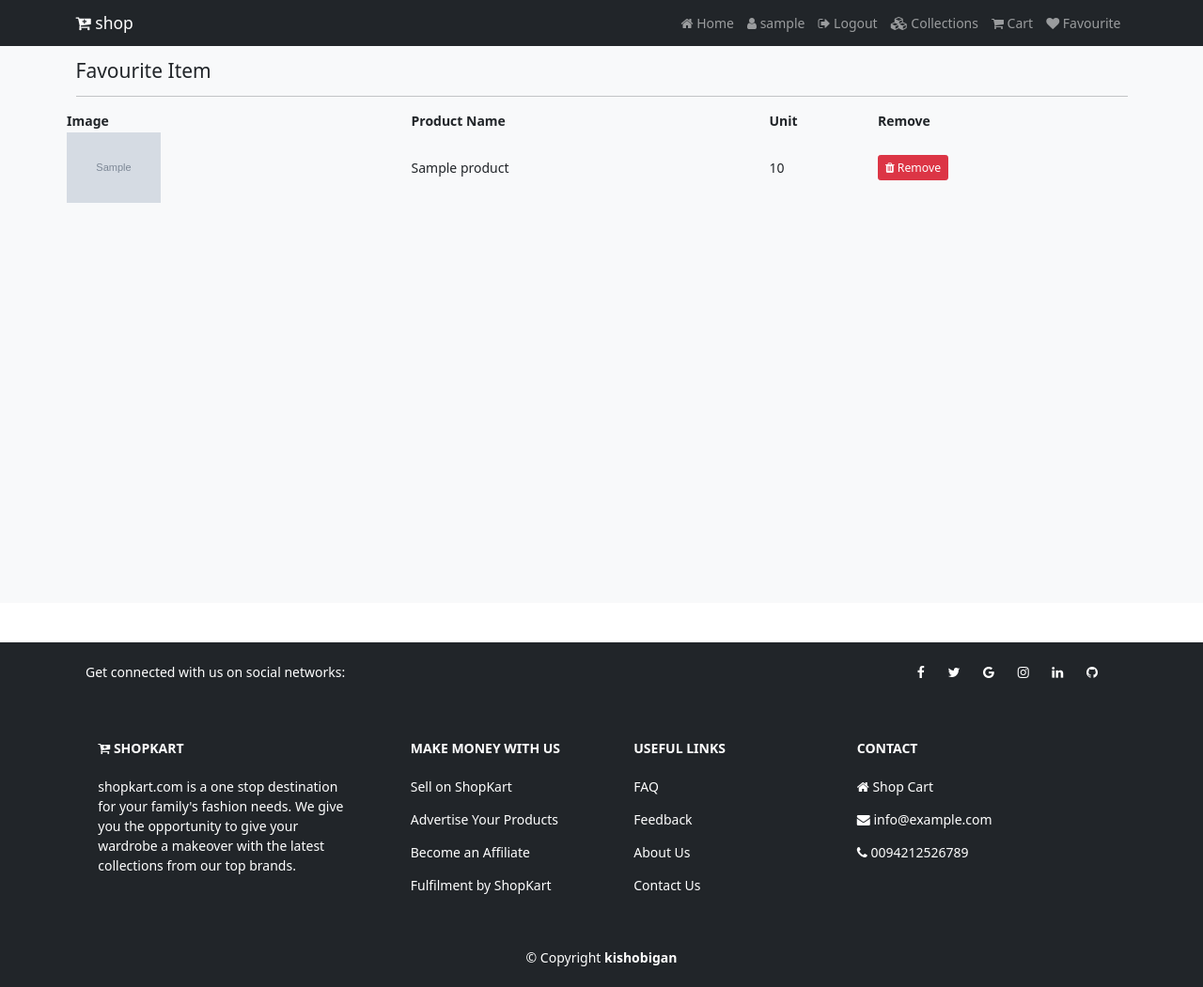
After one commit to kishobigan/e-commerce-django, a Django app: page /favviewpage in a window 1280 px wide. The commit adds this page. Shown: the whole page at 94% size. Run offline with Django 4.2, Linux system fonts and the light colour scheme; a user stored in the database is signed in; tables that the repository leaves empty hold one stand-in row (values such as "Sample post"); grey boxes marked "Sample" are stand-in pictures.

Commit message:
9-april-2023

```diff
--- a/onlineshop/settings.py
+++ b/onlineshop/settings.py
@@ -82,7 +82,7 @@ DATABASES = {
         'NAME': 'onlineshop',
         'HOST': 'localhost',
         'USER': 'root',
-        'PASSWORD': 'KISHObigan5176@',
+        'PASSWORD': 'Enter Your mySql password here',
         'PORT': '3306'
     }
 }
--- a/shop/models.py
+++ b/shop/models.py
@@ -43,3 +43,8 @@ class Cart(models.Model):
     @property
     def total_cost(self):
         return self.product_qty * self.product.original_price
+
+class Favourite(models.Model):
+    user = models.ForeignKey(User, on_delete=models.CASCADE)
+    product = models.ForeignKey(Product, on_delete=models.CASCADE)
+    created_at = models.DateTimeField(auto_now_add=True)
--- a/shop/templates/shop/INC/footer.html
+++ b/shop/templates/shop/INC/footer.html
@@ -41,15 +41,15 @@
 
           <div class="col-md-4 col-lg-3 col-xl-3 mx-auto mb-md-0 mb-4">
             <h6 class="text-uppercase fw-bold mb-4"> Contact</h6>
-            <p><i class="fa fa-home"></i> Tutor Joes</p>
+            <p><i class="fa fa-home"></i> Shop Cart</p>
             <p><i class="fa fa-envelope"></i> info@example.com</p>
-            <p><i class="fa fa-phone"></i> + 91 9043017689</p>
+            <p><i class="fa fa-phone"></i> 0094212526789</p>
           </div>
 
         </div>
       </div>
     </section>
     <div class="text-center p-4">
-      &copy;  2021 Copyright <a class="text-reset fw-bold" href="https://tutorjoes.in/"> tutorjoes.in</a>
+      &copy;   Copyright <a class="text-reset fw-bold" href="https://tutorjoes.in/"> kishobigan</a>
     </div>
   </footer>
--- a/shop/templates/shop/INC/navbar.html
+++ b/shop/templates/shop/INC/navbar.html
@@ -16,6 +16,7 @@
           {% endif %}
               <a class="nav-link" href="{% url 'collection' %}"><i class="fa fa-cubes"></i> Collections </a>
               <a class="nav-link" href="{% url 'cart' %}"><i class="fa fa-shopping-cart"></i> Cart </a>
+              <a class="nav-link" href="{% url 'favviewpage' %}"><i class="fa fa-heart"></i> Favourite </a>
       </div>
     </div>
   </div>
--- a/shop/templates/shop/cart.html
+++ b/shop/templates/shop/cart.html
@@ -1,6 +1,6 @@
 {% extends 'shop/layouts/main.html' %}
 {% block title %}
-  Registration | ShopKart
+  Cart | ShopKart
 {% endblock title %}
 {% block content %}
   <section class="bg-light py-4 my-5" style="min-height:600px;">
--- a/shop/templates/shop/collection.html
+++ b/shop/templates/shop/collection.html
@@ -27,7 +27,7 @@
                 {% for item in catergory %}
                 <div class="col-md-4 col-lg-3">
                     <div class="card my-3">
-                        <img src="{{ item.image.url }}" class="card-image-top" alt="Catergories">
+                        <img src="{{ item.image.url }}" class="card-image-top" alt="Catergories" height="250px" width="150px">
                        <a href="{% url 'collection' item.name %}">
                             <div class="card-body">
                                 <h5 class="card-title text-primary">{{ item.name }}</h5>
--- /dev/null
+++ b/shop/templates/shop/fav.html
@@ -0,0 +1,37 @@
+{% extends 'shop/layouts/main.html' %}
+{% block title %}
+  Favourite | ShopKart
+{% endblock title %}
+{% block content %}
+  <section class="bg-light py-4 my-5" style="min-height:600px;">
+    <div class="container">
+      <div class="row">
+        <div class="col-12">
+          <h4 class="mb-3">Favourite Item</h4>
+          <hr style="border-color:#b8bfc2;">
+        </div>
+
+        <table>
+            <tr>
+                <th>Image</th>
+                <th>Product Name</th>
+                <th>Unit</th>
+                <th>Remove</th>
+            </tr>
+
+
+            {% for item in fav %}
+           <tr>
+              <td><img src="{{item.product.product_image.url}}" height="75px" alt="{{item.product.name}}"></td>
+              <td>{{item.product.name}}</td>
+              <td>{{item.product.selling_price | stringformat:'d'}}</td>
+              <td><a href="{% url 'remove_fav' item.id %}"  onclick="return confirm('Are you sure? to Remove')"  class="btn btn-danger btn-sm"><i class="fa fa-trash"></i> Remove</a></td>
+            </tr>
+            {% endfor %}
+            <tr>
+        </table>
+
+      </div>
+      </div>
+  </section>
+{% endblock content %}
--- a/shop/templates/shop/login.html
+++ b/shop/templates/shop/login.html
@@ -1,6 +1,6 @@
 {% extends 'shop/layouts/main.html' %}
 {% block tittle %}
-    Online Shop | Register
+    Online Shop | Login
 {% endblock tittle %}
 {% block content %}
     <div class="container" style="margin-top: 70px; min-height: 600px;">
--- a/shop/templates/shop/products/index.html
+++ b/shop/templates/shop/products/index.html
@@ -1,6 +1,6 @@
 {% extends 'shop/layouts/main.html' %}
 {% block tittle %}
-    Online Shop | Home
+    Online Shop | {{ catergory_name }}
 {% endblock tittle %}
 {% block content %}
     <section class="bg-light py-4 my-5">
--- a/shop/urls.py
+++ b/shop/urls.py
@@ -12,4 +12,7 @@ urlpatterns = [
     path('addtocart', views.add_to_cart, name="addtocart"),
     path('cart', views.cart_page, name="cart"),
     path('remove_cart/<str:cid>', views.remove_cart, name="remove_cart"),
+    path('remove_fav/<str:fid>', views.remove_fav, name="remove_fav"),
+    path('fav', views.fav_page, name="fav"),
+    path('favviewpage', views.favviewpage, name="favviewpage"),
 ]
--- a/shop/views.py
+++ b/shop/views.py
@@ -35,6 +35,12 @@ def add_to_cart(request):
     else:
         return JsonResponse({'status': 'Invalid Access'}, status=200)
 
+def favviewpage(request):
+    if request.user.is_authenticated:
+        fav = Favourite.objects.filter(user=request.user)
+        return render(request, "shop/fav.html", {"fav": fav})
+    else:
+        return redirect("/")
 
 def collection(request):
     catergory = Catagory.objects.filter(status=0)
@@ -106,3 +112,25 @@ def remove_cart(request, cid):
     cartitem = Cart.objects.get(id=cid)
     cartitem.delete()
     return redirect("/cart")
+
+def remove_fav(request, fid):
+    favitem = Favourite.objects.get(id=fid)
+    favitem.delete()
+    return redirect("/favviewpage")
+
+def fav_page(request):
+    if request.headers.get('x-requested-with') == 'XMLHttpRequest':
+        if request.user.is_authenticated:
+            data = json.load(request)
+            product_id = data['pid']
+            product_status = Product.objects.get(id=product_id)
+            if product_status:
+                if Favourite.objects.filter(user=request.user.id, product_id = product_id):
+                    return JsonResponse({'status': 'Product Added to Favourite'}, status=200)
+                else:
+                    Favourite.objects.create(user=request.user, product_id=product_id)
+                    return JsonResponse({'status': 'Product Added To Favorite'}, status=200)
+        else:
+            return JsonResponse({'status': 'Login to Add Favorite'}, status=200)
+    else:
+        return JsonResponse({'status': 'Invalid Access'}, status=200)
```
Also changed, not shown: shop/templates/shop/products/product_detail.html (+25 -2 lines), shop/migrations/0003_favourite.py (added).
